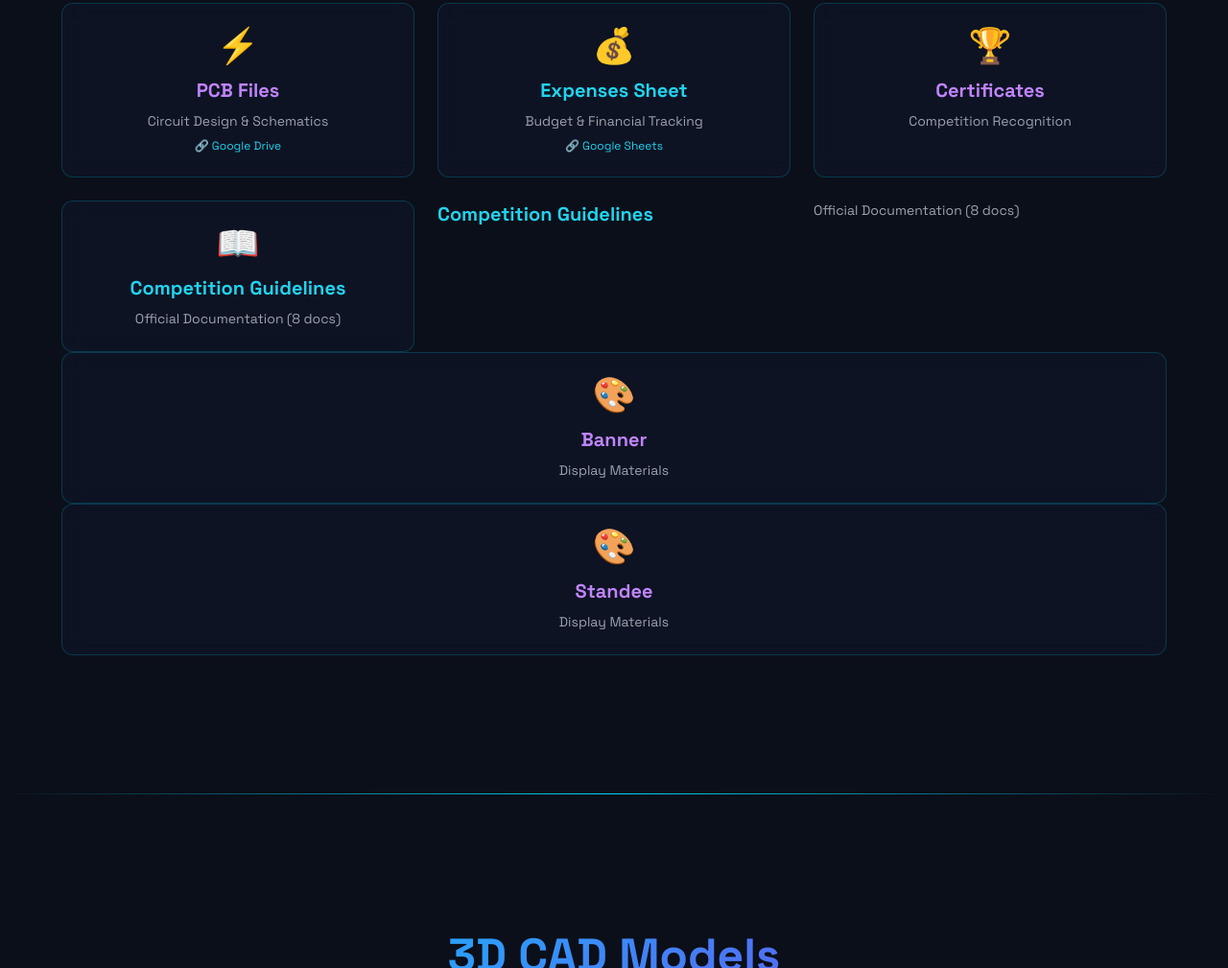
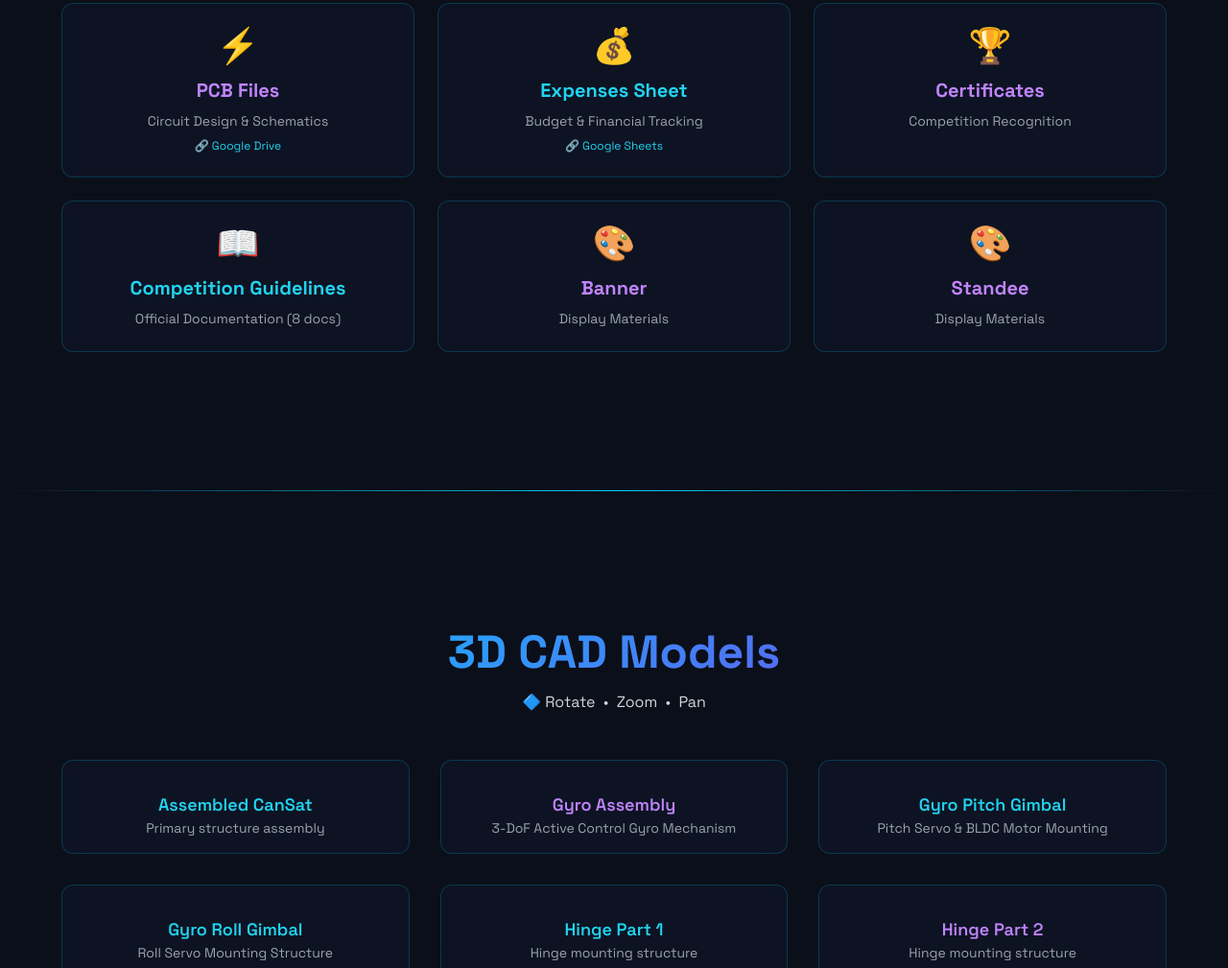
Before and after one commit to MuskanSinhaPi/mission-archive-microsite, a plain HTML site: page index.html in a window 1280 px wide. Shown: the part 10893-11902 px from the top of the page at 96% size. Drawn offline with nearby package versions, Linux system fonts and the light colour scheme; some packages are replaced by stand-ins of ours; no server answers; a script that the page names is missing.

Commit message:
Update index.html

```diff
--- a/index.html
+++ b/index.html
@@ -573,10 +573,7 @@
     <h3 class="text-xl font-bold text-cyan-400 mb-2">Competition Guidelines</h3>
     <p class="text-sm text-gray-400">Official Documentation (8 docs)</p>
 </div>
-    <h3 class="text-xl font-bold text-cyan-400 mb-2">Competition Guidelines</h3>
-    <p class="text-sm text-gray-400">Official Documentation (8 docs)</p>
 
-</div>
                 <a href="assets/banner.pdf" class="mission-card rounded-xl p-6 text-center hover:scale-105 transition-transform block"><div class="text-4xl mb-3">🎨</div><h3 class="text-xl font-bold text-purple-400 mb-2">Banner</h3><p class="text-sm text-gray-400">Display Materials</p></a>
                 <a href="assets/standee-final.pdf" class="mission-card rounded-xl p-6 text-center hover:scale-105 transition-transform block"><div class="text-4xl mb-3">🎨</div><h3 class="text-xl font-bold text-purple-400 mb-2">Standee</h3><p class="text-sm text-gray-400">Display Materials</p></a>
             </div>
```
